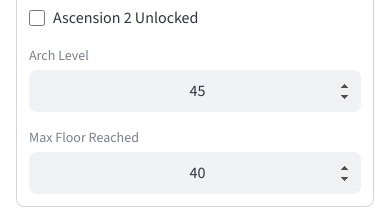
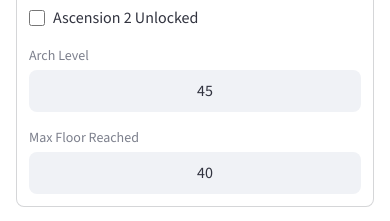
Before and after one commit to lobogrande/IoM-Arch-Optimizer-Web, a React (Vite) app: page / in a window 390 px wide. Both pictures are taken after a click on the button "⚙️ Player Setup". Shown: the part 258-479 px from the top of the page. Built offline with nearby package versions, Linux system fonts and the light colour scheme; what ag-grid-community, react-plotly.js would draw is missing.

Commit message:
fix(ui): resolve mobile input infinite loop and apply numeric inputMode

```diff
--- a/src/components/PlayerSetup.jsx
+++ b/src/components/PlayerSetup.jsx
@@ -17,7 +17,7 @@ export default function PlayerSetup() {
   const [upgradeView, setUpgradeView] = useState('internal');
 
   // Add Arch Level and Internal Upgrade #12 (Stat Points) to get total budget
-  const total_allowed = arch_level + (upgrade_levels[12] || 0);
+  const total_allowed = (parseInt(arch_level) || 1) + (upgrade_levels[12] || 0);
   const current_allocated = Object.values(base_stats).reduce((a, b) => a + b, 0);
   const remaining = total_allowed - current_allocated;
 
@@ -176,12 +176,24 @@ export default function PlayerSetup() {
 
           <div className="mb-4">
             <label className="text-sm text-st-text-light block mb-1">Arch Level</label>
-            <input type="number" className="st-input" value={arch_level} onChange={(e) => setSetting('arch_level', parseInt(e.target.value)||1)} />
+            <input
+              type="text" inputMode="numeric" pattern="[0-9]*" className="st-input"
+              value={arch_level}
+              onFocus={(e) => e.target.select()}
+              onChange={(e) => setSetting('arch_level', e.target.value === '' ? '' : parseInt(e.target.value))}
+              onBlur={(e) => setSetting('arch_level', Math.max(1, parseInt(e.target.value) || 1))}
+            />
           </div>
 
           <div>
             <label className="text-sm text-st-text-light block mb-1">Max Floor Reached</label>
-            <input type="number" className="st-input" value={current_max_floor} onChange={(e) => setSetting('current_max_floor', parseInt(e.target.value)||1)} />
+            <input
+              type="text" inputMode="numeric" pattern="[0-9]*" className="st-input"
+              value={current_max_floor}
+              onFocus={(e) => e.target.select()}
+              onChange={(e) => setSetting('current_max_floor', e.target.value === '' ? '' : parseInt(e.target.value))}
+              onBlur={(e) => setSetting('current_max_floor', Math.max(1, parseInt(e.target.value) || 1))}
+            />
           </div>
         </div>
 
@@ -420,11 +432,12 @@ export default function PlayerSetup() {
                 <label className="font-bold text-sm block mb-1">Total Infernal Cards (Global)</label>
                 <span className="text-xs text-st-text-light block mb-2 leading-tight">Sum of all Infernal cards you own across all categories (Archaeology, Fishing, etc). Used for the Infernal Multiplier.</span>
                 <input
-                  type="number"
+                  type="text" inputMode="numeric" pattern="[0-9]*"
                   className="st-input bg-st-bg"
                   value={total_infernal_cards}
-                  onChange={(e) => setSetting('total_infernal_cards', parseInt(e.target.value) || 0)}
-                  min="0"
+                  onFocus={(e) => e.target.select()}
+                  onChange={(e) => setSetting('total_infernal_cards', e.target.value === '' ? '' : parseInt(e.target.value))}
+                  onBlur={(e) => setSetting('total_infernal_cards', Math.max(0, parseInt(e.target.value) || 0))}
                 />
               </div>
               <div className="w-full sm:w-1/2 sm:border-l border-st-border sm:pl-6 text-center sm:text-left">
@@ -515,7 +528,13 @@ export default function PlayerSetup() {
                   </div>
                   <div className="w-full">
                     <hr className="border-st-border mb-4"/>
-                    <input type="number" className="st-input" value={hades_idol_level} onChange={(e) => setSetting('hades_idol_level', parseInt(e.target.value)||0)} min="0" />
+                    <input
+                      type="text" inputMode="numeric" pattern="[0-9]*" className="st-input"
+                      value={hades_idol_level}
+                      onFocus={(e) => e.target.select()}
+                      onChange={(e) => setSetting('hades_idol_level', e.target.value === '' ? '' : parseInt(e.target.value))}
+                      onBlur={(e) => setSetting('hades_idol_level', Math.max(0, parseInt(e.target.value) || 0))}
+                    />
                   </div>
                 </div>
               </div>
```
